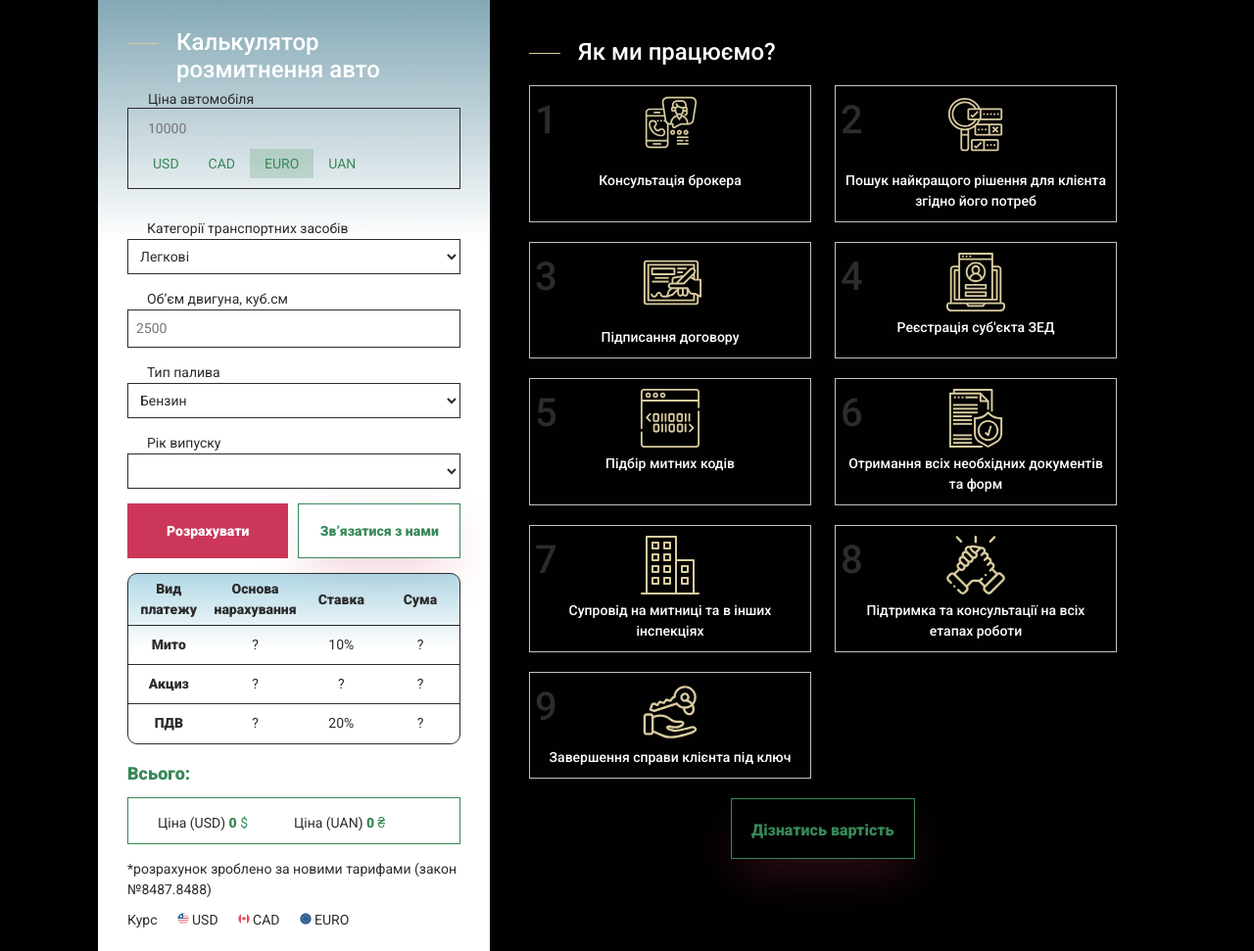
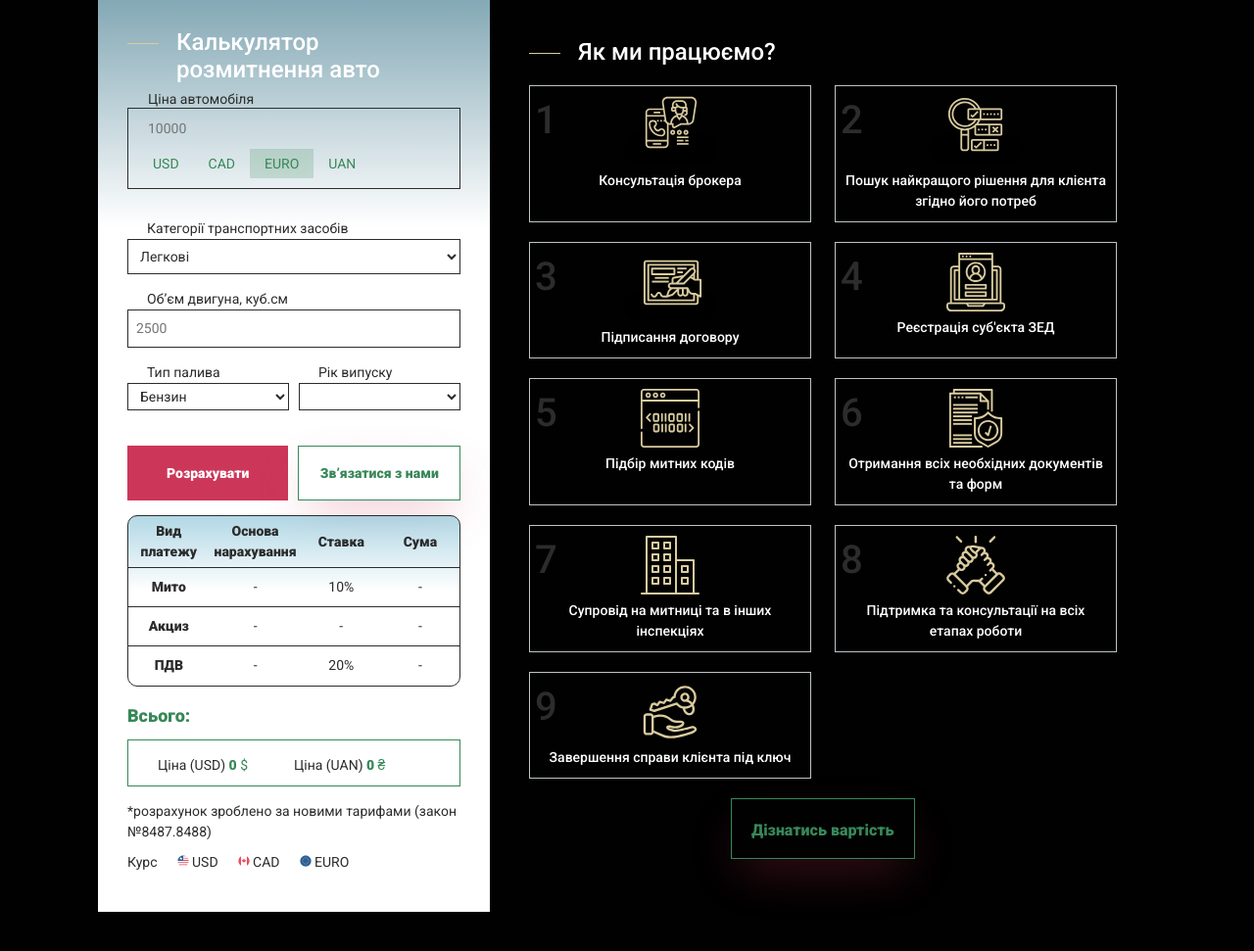
Before and after one commit to veronikasheva/project1-rework, a Django app: page / in a window 1280 px wide. Shown: the part 779-1750 px from the top of the page at 98% size. Run offline with Django 4.2, Linux system fonts and the light colour scheme; data that the repository does not hold is empty; some libraries are stand-ins or nearby versions.

Commit message:
Updated calculator

```diff
--- a/static/development/components/pages/index/calculator.js
+++ b/static/development/components/pages/index/calculator.js
@@ -35,9 +35,15 @@ category.addEventListener("change", () => {
   if (category_value === "trucks") {
     document.querySelector("#trucks-year").classList.remove("disabled");
     document.querySelector("#passenger-year").classList.add("disabled");
+    document
+      .querySelector(".calculator__fields-wrapper")
+      .classList.add("is-trucks");
   } else {
     document.querySelector("#passenger-year").classList.remove("disabled");
     document.querySelector("#trucks-year").classList.add("disabled");
+    document
+      .querySelector(".calculator__fields-wrapper")
+      .classList.remove("is-trucks");
   }
 });
 
--- a/static/source/pages/index/index.css
+++ b/static/source/pages/index/index.css
@@ -2220,6 +2220,15 @@ section {
           padding: 8px; }
   .calculator__right {
     width: 100%; }
+  .calculator__fields-wrapper {
+    display: flex; }
+    .calculator__fields-wrapper.is-trucks {
+      align-items: flex-end; }
+    .calculator__fields-wrapper .input_section input,
+    .calculator__fields-wrapper .input_section select {
+      padding: 4px 8px !important; }
+    .calculator__fields-wrapper .input_section + .input_section {
+      margin-left: 10px; }
   .calculator_result {
     margin-top: 15px; }
     .calculator_result__table-wrapper {
--- a/templates/index.html
+++ b/templates/index.html
@@ -260,6 +260,7 @@
                       data-type="required"
                     />
                   </div>
+                  <div class="calculator__fields-wrapper">
                     <div class="input_section">
                       <label for="">Тип палива</label>
                       <select name="fuel">
@@ -309,6 +310,7 @@
                         <option value="5-8">від 5 до 8 років</option>
                         <option value="8+">більше 8 років</option>
                       </select>
+                    </div>
                   </div>
                   <!--                            <div class="input_section validation_container">-->
                   <!--                                <label for="">Ім’я*</label>-->
@@ -372,13 +374,13 @@
                           <td
                             class="calculator_result__table-duty-basis-accrual"
                           >
-                            ?
+                            -
                           </td>
                           <td class="calculator_result__table-duty-rate">
                             10%
                           </td>
                           <td class="calculator_result__table-duty-result">
-                            ?
+                            -
                           </td>
                         </tr>
 
@@ -391,13 +393,13 @@
                           <td
                             class="calculator_result__table-excise-basis-accrual"
                           >
-                            ?
+                            -
                           </td>
                           <td class="calculator_result__table-excise-rate">
-                            ?
+                            -
                           </td>
                           <td class="calculator_result__table-excise-result">
-                            ?
+                            -
                           </td>
                         </tr>
                         <tr
@@ -409,10 +411,10 @@
                           <td
                             class="calculator_result__table-vat-basis-accrual"
                           >
-                            ?
+                            -
                           </td>
                           <td class="calculator_result__table-vat-rate">20%</td>
-                          <td class="calculator_result__table-vat-result">?</td>
+                          <td class="calculator_result__table-vat-result">-</td>
                         </tr>
                         <!-- <tr
                           class="calculator_result__table-row calculator_result__table-summary"
```
Also changed, not shown: static/development/components/pages/index/calculator.scss (+20 -0 lines), static/source/pages/index/index.js, 2 other files. Lines whose indentation alone changed are shown as unchanged.
